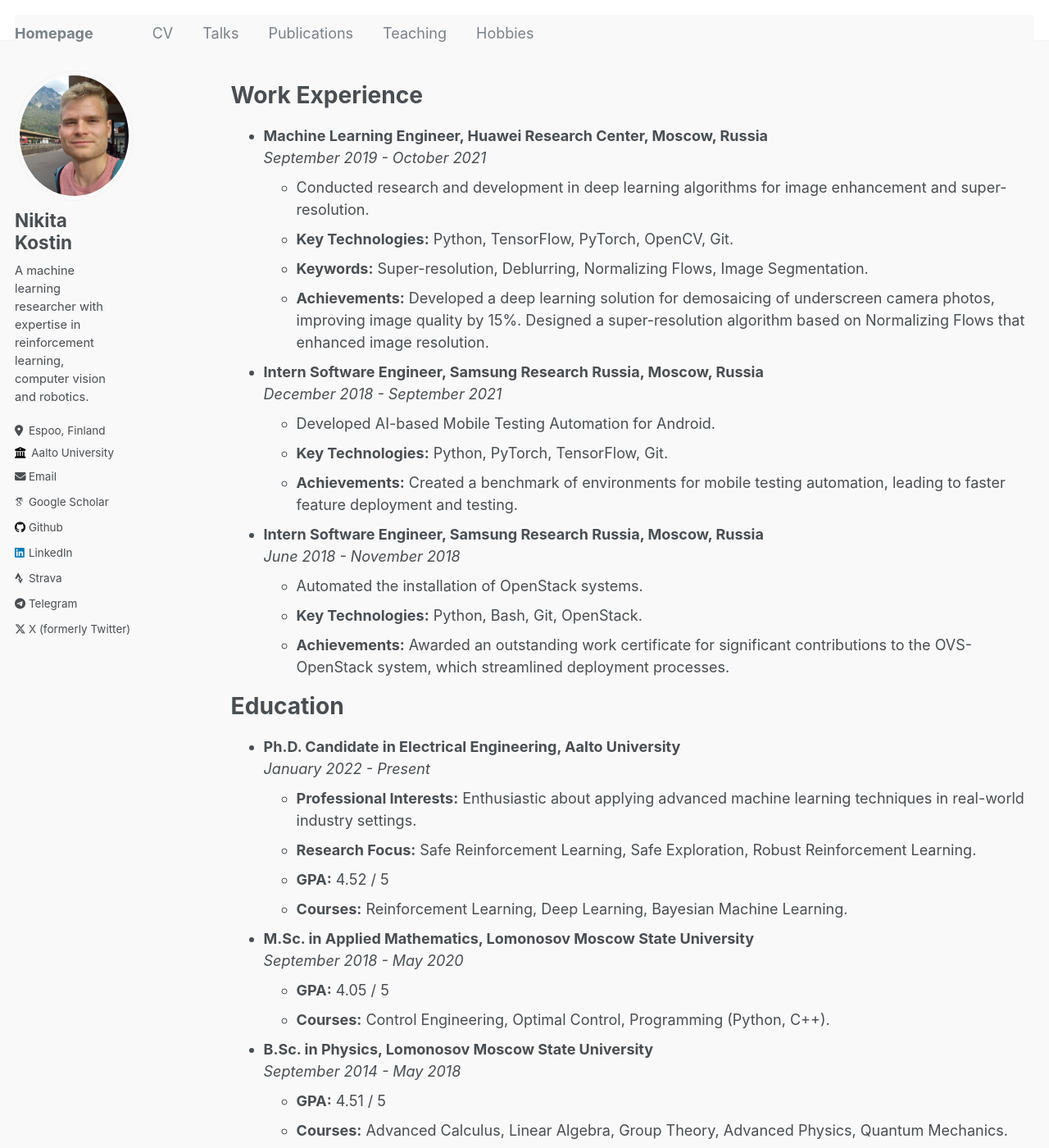
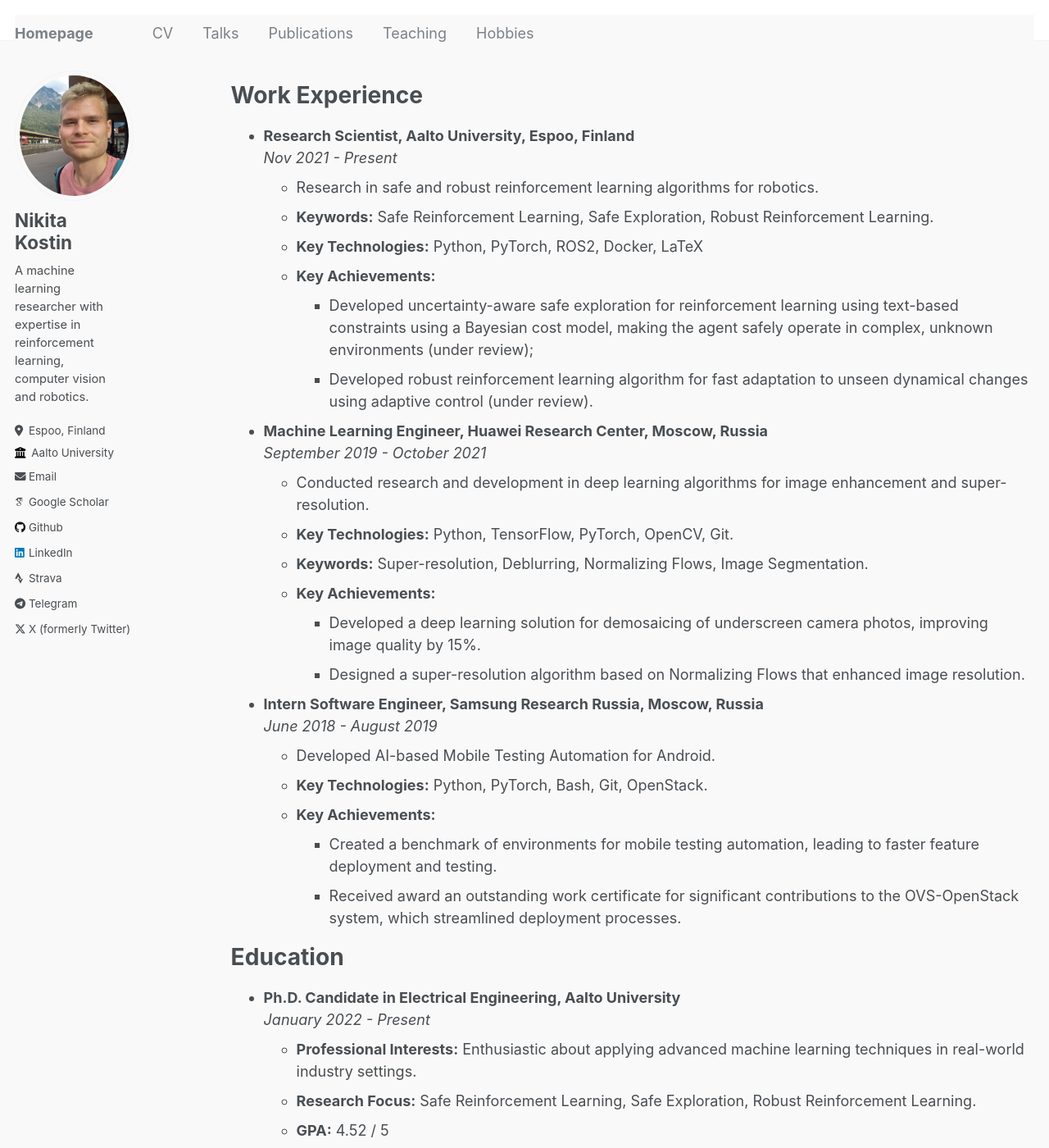
Before and after one commit to nik31096/nik31096.github.io, a Jekyll site: the page built from _pages/cv.md, in a window 1280 px wide and 1400 px high. Shown: the whole window at 82% size. Built offline with Jekyll 4.4.1, drawn with Linux system fonts in a browser that asks for light colours; some web fonts are replaced.

Commit message:
Updated the resume

```diff
--- a/_pages/cv.md
+++ b/_pages/cv.md
@@ -10,24 +10,31 @@ redirect_from:
 {% include base_path %}
 
 # Work Experience
+* **Research Scientist, Aalto University, Espoo, Finland**
+  *Nov 2021 - Present*
+  - Research in safe and robust reinforcement learning algorithms for robotics.
+  - **Keywords:** Safe Reinforcement Learning, Safe Exploration, Robust Reinforcement Learning.
+  - **Key Technologies:** Python, PyTorch, ROS2, Docker, LaTeX
+  - **Key Achievements:**
+    - Developed uncertainty-aware safe exploration for reinforcement learning using text-based constraints using a Bayesian cost model, making the agent safely operate in complex, unknown environments (under review);
+    - Developed robust reinforcement learning algorithm for fast adaptation to unseen dynamical changes using adaptive control (under review).
+
 * **Machine Learning Engineer, Huawei Research Center, Moscow, Russia**
   *September 2019 - October 2021*
   - Conducted research and development in deep learning algorithms for image enhancement and super-resolution.
   - **Key Technologies:** Python, TensorFlow, PyTorch, OpenCV, Git.
   - **Keywords:** Super-resolution, Deblurring, Normalizing Flows, Image Segmentation.
-  - **Achievements:** Developed a deep learning solution for demosaicing of underscreen camera photos, improving image quality by 15%. Designed a super-resolution algorithm based on Normalizing Flows that enhanced image resolution.
+  - **Key Achievements:**
+    - Developed a deep learning solution for demosaicing of underscreen camera photos, improving image quality by 15%.
+    - Designed a super-resolution algorithm based on Normalizing Flows that enhanced image resolution.
 
 * **Intern Software Engineer, Samsung Research Russia, Moscow, Russia**
-  *December 2018 - September 2021*
+  *June 2018 - August 2019*
   - Developed AI-based Mobile Testing Automation for Android.
-  - **Key Technologies:** Python, PyTorch, TensorFlow, Git.
-  - **Achievements:** Created a benchmark of environments for mobile testing automation, leading to faster feature deployment and testing.
-
-* **Intern Software Engineer, Samsung Research Russia, Moscow, Russia**
-  *June 2018 - November 2018*
-  - Automated the installation of OpenStack systems.
-  - **Key Technologies:** Python, Bash, Git, OpenStack.
-  - **Achievements:** Awarded an outstanding work certificate for significant contributions to the OVS-OpenStack system, which streamlined deployment processes.
+  - **Key Technologies:** Python, PyTorch, Bash, Git, OpenStack.
+  - **Key Achievements:**
+    - Created a benchmark of environments for mobile testing automation, leading to faster feature deployment and testing.
+    - Received award an outstanding work certificate for significant contributions to the OVS-OpenStack system, which streamlined deployment processes.
 
 # Education
 * **Ph.D. Candidate in Electrical Engineering, Aalto University**
```
